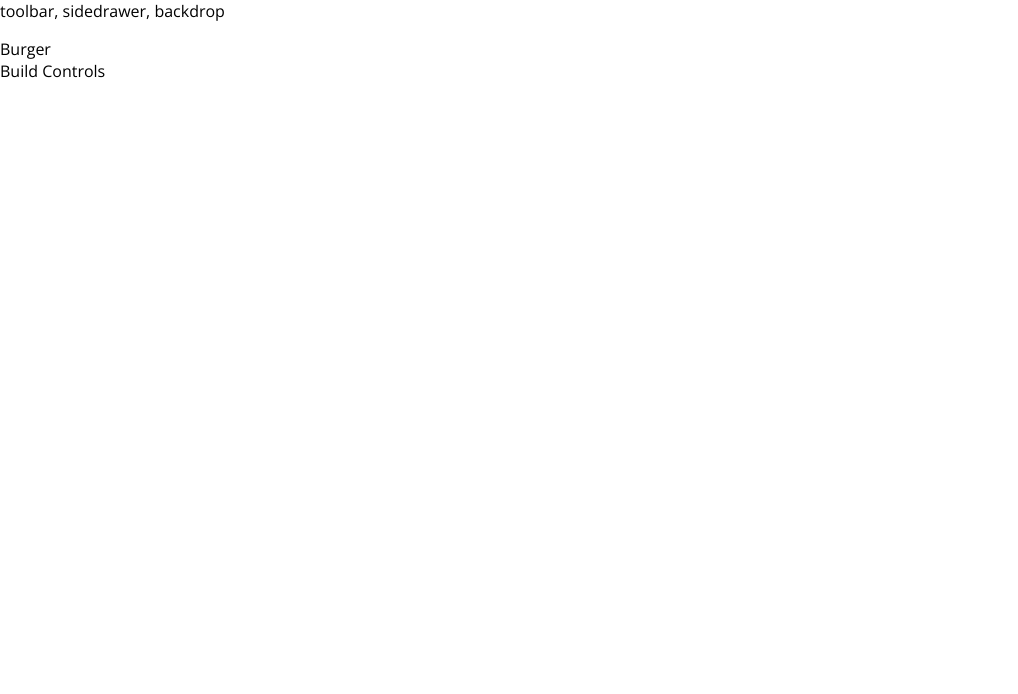
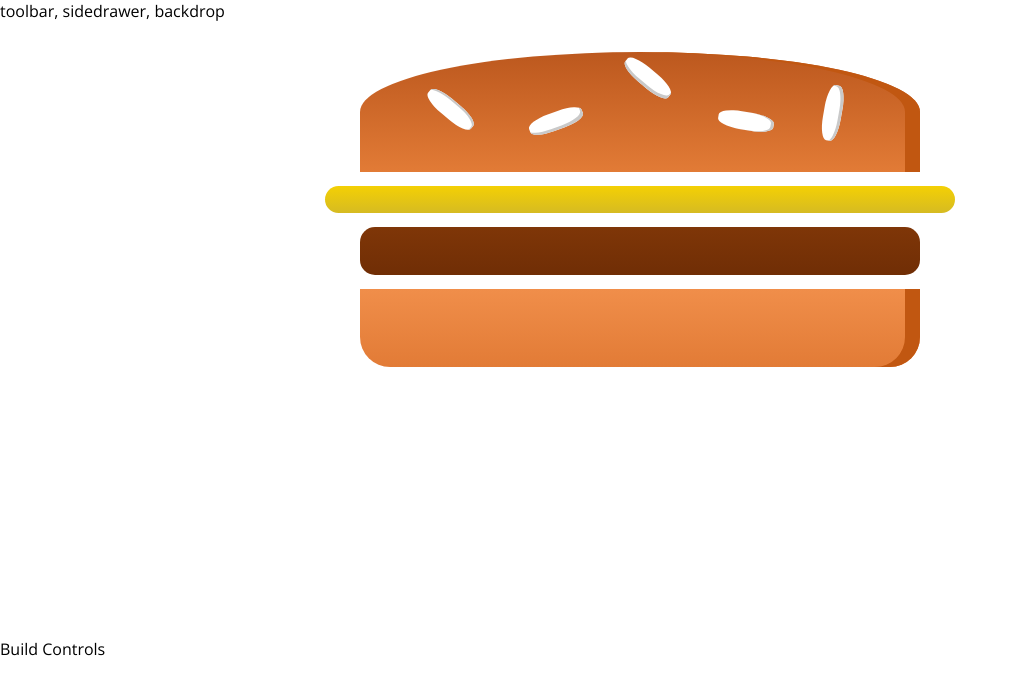
Before and after one commit to dpjoaopedro/burger-builder, a React app: page / in a window 1280 px wide. Shown: the top 694 px of the page, without its empty margins (0-1018 px from the left). Built offline with nearby package versions, Linux system fonts and the light colour scheme.

Commit message:
Starting the Burger Component

```diff
--- /dev/null
+++ b/src/components/Burger/Burger.css
@@ -0,0 +1,30 @@
+.Burger {
+    width: 100%;
+    margin: auto;
+    height: 250px;
+    overflow: scroll;
+    text-align: center;
+    font-weight: bold;
+    font-size: 1.2rem;
+}
+
+@media (min-width: 500px) and (min-height: 400px) {
+    .Burger {
+        width: 350px;
+        height: 300px;
+    }
+}
+
+@media (min-width: 500px) and (min-height: 401px) {
+    .Burger {
+        width: 450px;
+        height: 400px;
+    }
+}
+
+@media (min-width: 1000px) and (min-height: 700px) {
+    .Burger {
+        width: 700px;
+        height: 600px;
+    }
+}
--- /dev/null
+++ b/src/components/Burger/Burger.js
@@ -0,0 +1,16 @@
+import React from 'react';
+import classes from './Burger.css'
+import BurgerIngredient from './BurgerIngredient/BurgerIngredient'
+
+const burger = (props) => {
+    return (
+        <div className={classes.Burger}>
+            <BurgerIngredient type="bread-top" />
+            <BurgerIngredient type="cheese" />
+            <BurgerIngredient type="meat" />
+            <BurgerIngredient type="bread-bottom" />
+        </div>
+    );
+}
+
+export default burger;
--- a/src/containers/BurgerBuilder/BurgerBuilder.js
+++ b/src/containers/BurgerBuilder/BurgerBuilder.js
@@ -1,5 +1,6 @@
 import React, { Component } from "react";
 import Auxiliary from '../../hoc/Auxiliary'
+import Burger from '../../components/Burger/Burger'
 
 class BurgerBuilder extends Component {
 
@@ -8,7 +9,7 @@
     render() {
         return (
             <Auxiliary>
-                <div>Burger</div>
+                <Burger></Burger>
                 <div>Build Controls</div>
             </Auxiliary>
         );
```
Also changed, not shown: src/components/Burger/BurgerIngredient/BurgerIngredient.js (+5 -4 lines).
